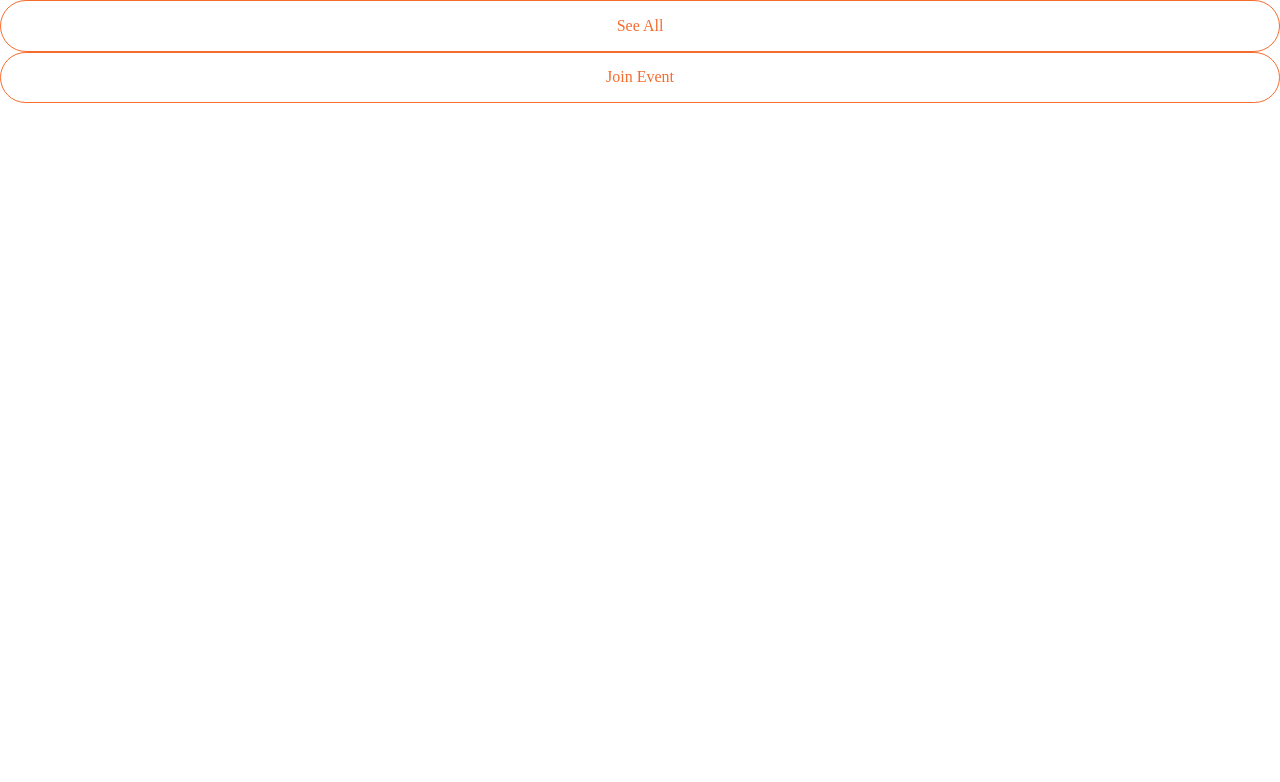
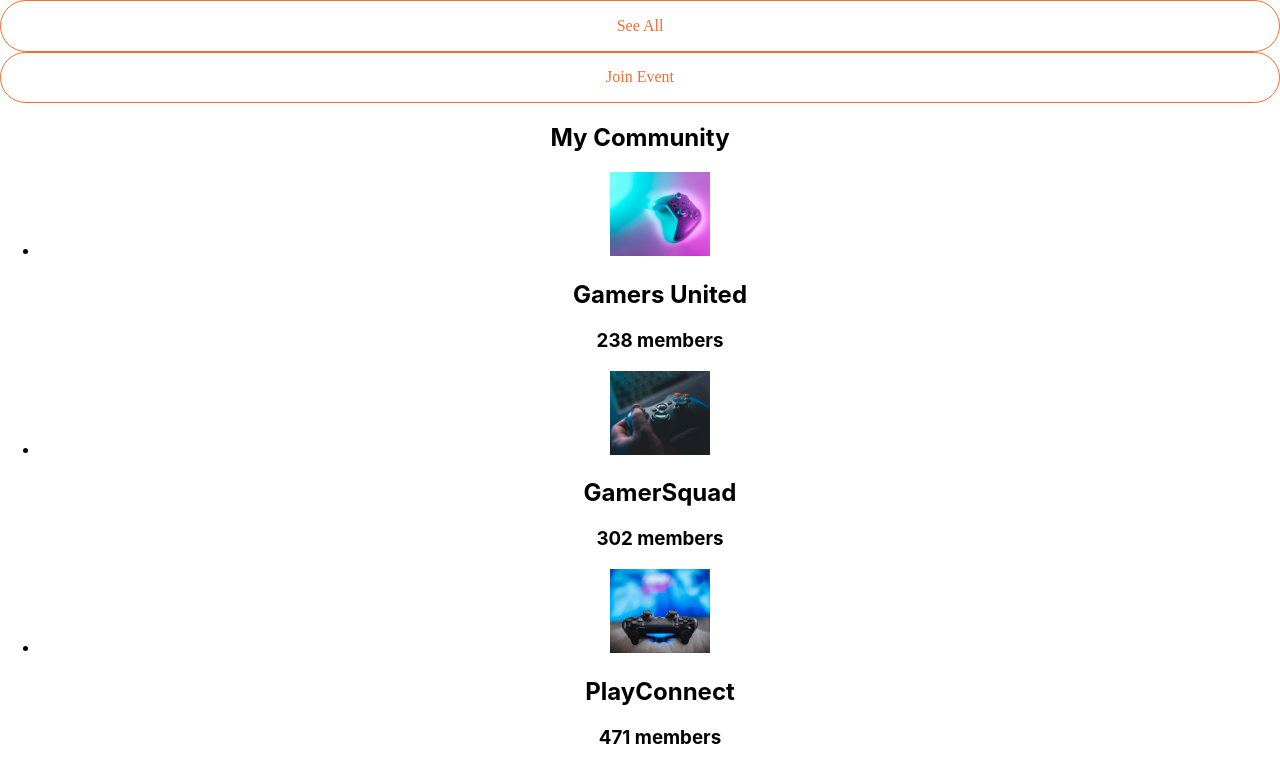
Before and after one commit to TristanPernot/Industry-project, a React (Create React App) app: page / in a window 1280 px wide. Shown: the top 782 px of the page. Built offline with nearby package versions, Linux system fonts and the light colour scheme.

Commit message:
Add MyCommunity component -> partial

```diff
--- a/src/App.js
+++ b/src/App.js
@@ -1,16 +1,26 @@
+import { BrowserRouter, Routes, Route, Navigate } from "react-router-dom";
+
 import logo from "./logo.svg";
 import "./App.css";
 import Button from "./components/Button/Button";
+import MyCommunity from "./components/MyCommunity/MyCommunity";
 
 function App() {
   return (
     <div className="App">
+      <BrowserRouter>
         <div>
           <Button text={"See All"} />
         </div>
         <div>
           <Button text={"Join Event"} />
         </div>
+        <div>
+          <MyCommunity />
+        </div>
+
+        <Routes></Routes>
+      </BrowserRouter>
     </div>
   );
 }
--- /dev/null
+++ b/src/components/MyCommunity/MyCommunity.jsx
@@ -0,0 +1,70 @@
+import { useNavigate } from "react-router-dom";
+import "./MyCommunity.scss";
+import Button from "../Button/Button";
+import myCommunity1 from "../../assests/My_Community_1.png";
+import myCommunity2 from "../../assests/My_Community_2.png";
+import myCommunity3 from "../../assests/My_Communityt_3.png";
+
+function MyCommunity() {
+  const navigate = useNavigate();
+  const handleClick = (route) => {
+    console.log("Clicked!!!");
+    navigate(route);
+  };
+  return (
+    <div className="section">
+      <div className="section-title">
+        <h2 className="section-title-text">My Community</h2>
+      </div>
+      <ul className="section-list">
+        <li className="section-list-item" onClick={() => handleClick("/")}>
+          <div className="section-list-item-img">
+            <img
+              className="section-list-item-img-file"
+              src={myCommunity1}
+              alt="image1"
+            />
+          </div>
+          <div className="section-list-item-name">
+            <h2 className="section-title-text">Gamers United</h2>
+          </div>
+          <div className="section-list-item-members">
+            <h3 className="section-list-item-members-title">238 members</h3>
+          </div>
+        </li>
+        <li className="section-list-item" onClick={() => handleClick("/")}>
+          <div className="section-list-item-img">
+            <img
+              className="section-list-item-img-file"
+              src={myCommunity2}
+              alt="image2"
+            />
+          </div>
+          <div className="section-list-item-name">
+            <h2 className="section-title-text">GamerSquad</h2>
+          </div>
+          <div className="section-list-item-members">
+            <h3 className="section-list-item-members-title">302 members</h3>
+          </div>
+        </li>
+        <li className="section-list-item" onClick={() => handleClick("/")}>
+          <div className="section-list-item-img">
+            <img
+              className="section-list-item-img-file"
+              src={myCommunity3}
+              alt="image3"
+            />
+          </div>
+          <div className="section-list-item-name">
+            <h2 className="section-title-text">PlayConnect</h2>
+          </div>
+          <div className="section-list-item-members">
+            <h3 className="section-list-item-members-title">471 members</h3>
+          </div>
+        </li>
+      </ul>
+    </div>
+  );
+}
+
+export default MyCommunity;
```
Also changed, not shown: src/components/MyCommunity/MyCommunity.scss (added). Lines whose indentation alone changed are shown as unchanged.
